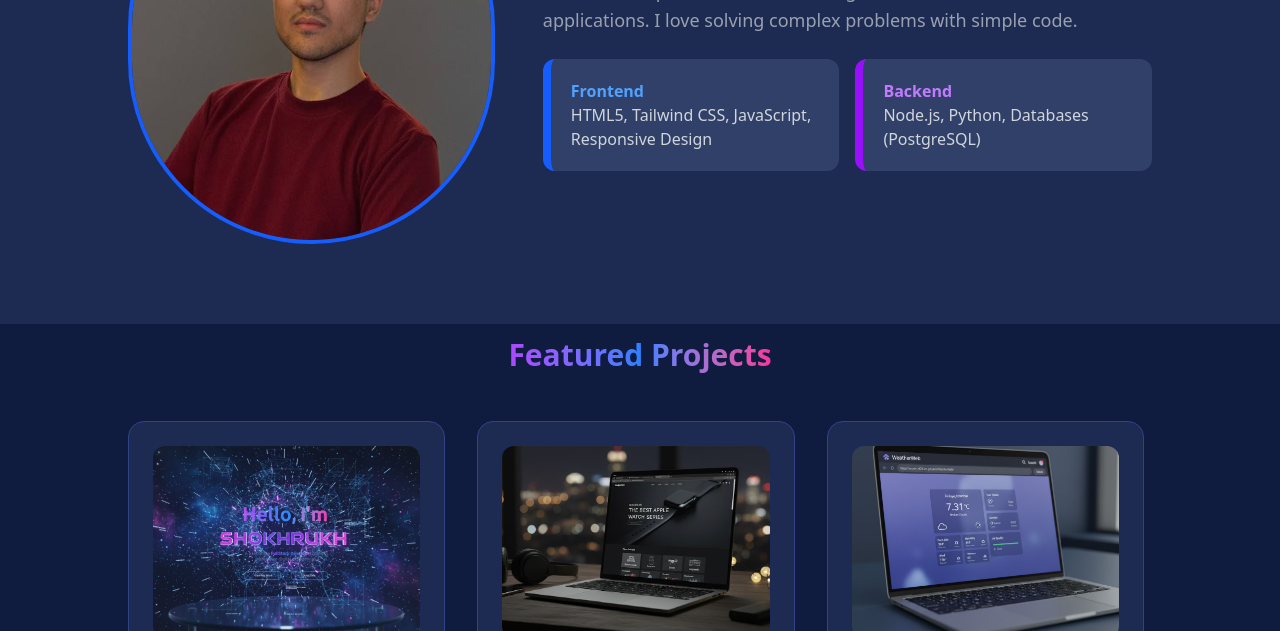
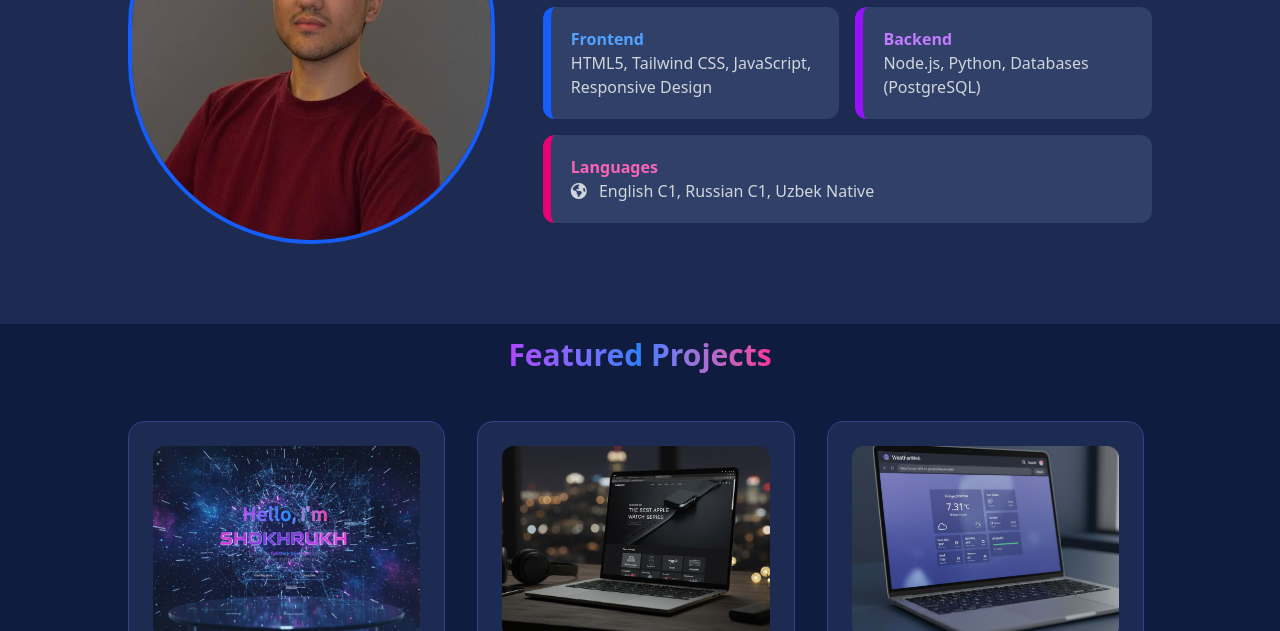
Before and after one commit to anonim-404-art/PersonalPortfolio, a website built with Vite: page index.html in a window 1280 px wide. Shown: the part 1120-1751 px from the top of the page. Built offline with nearby package versions, Linux system fonts and the light colour scheme.

Commit message:
changed language

```diff
--- a/index.html
+++ b/index.html
@@ -137,6 +137,15 @@
                 <p class="text-purple-400 font-bold">Backend</p>
                 <p class="text-gray-300">
                   Node.js, Python, Databases (PostgreSQL)
+                </p>
+              </div>
+              <div
+                class="rounded-xl bg-[#314068] border-l-8 border-pink-600 p-5 text-left md:col-span-2"
+              >
+                <p class="text-pink-400 font-bold">Languages</p>
+                <p class="text-gray-300">
+                  <i class="fa-solid fa-earth-americas mr-2"></i> English C1,
+                  Russian C1, Uzbek Native
                 </p>
               </div>
             </div>
```
Also changed, not shown: output.css.
